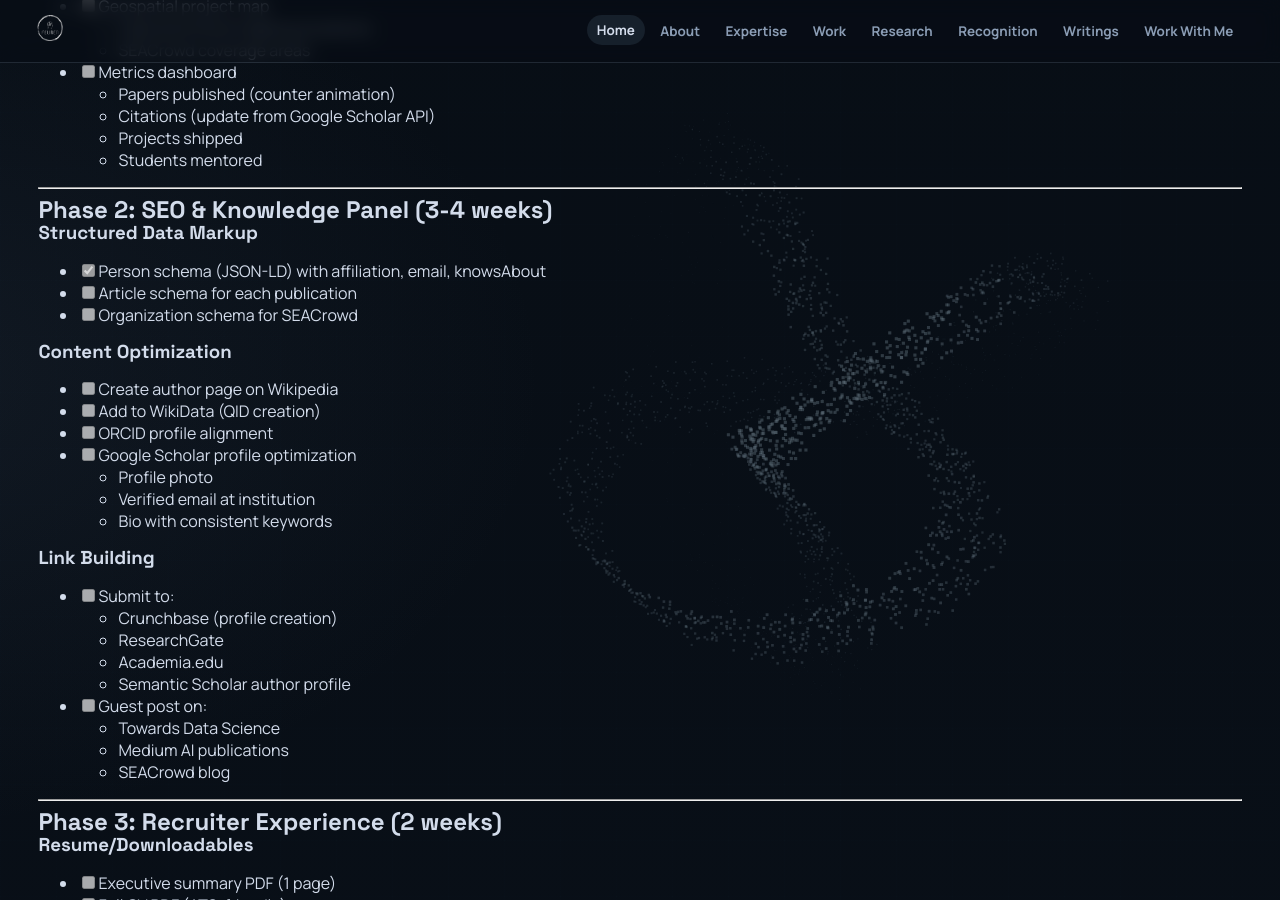
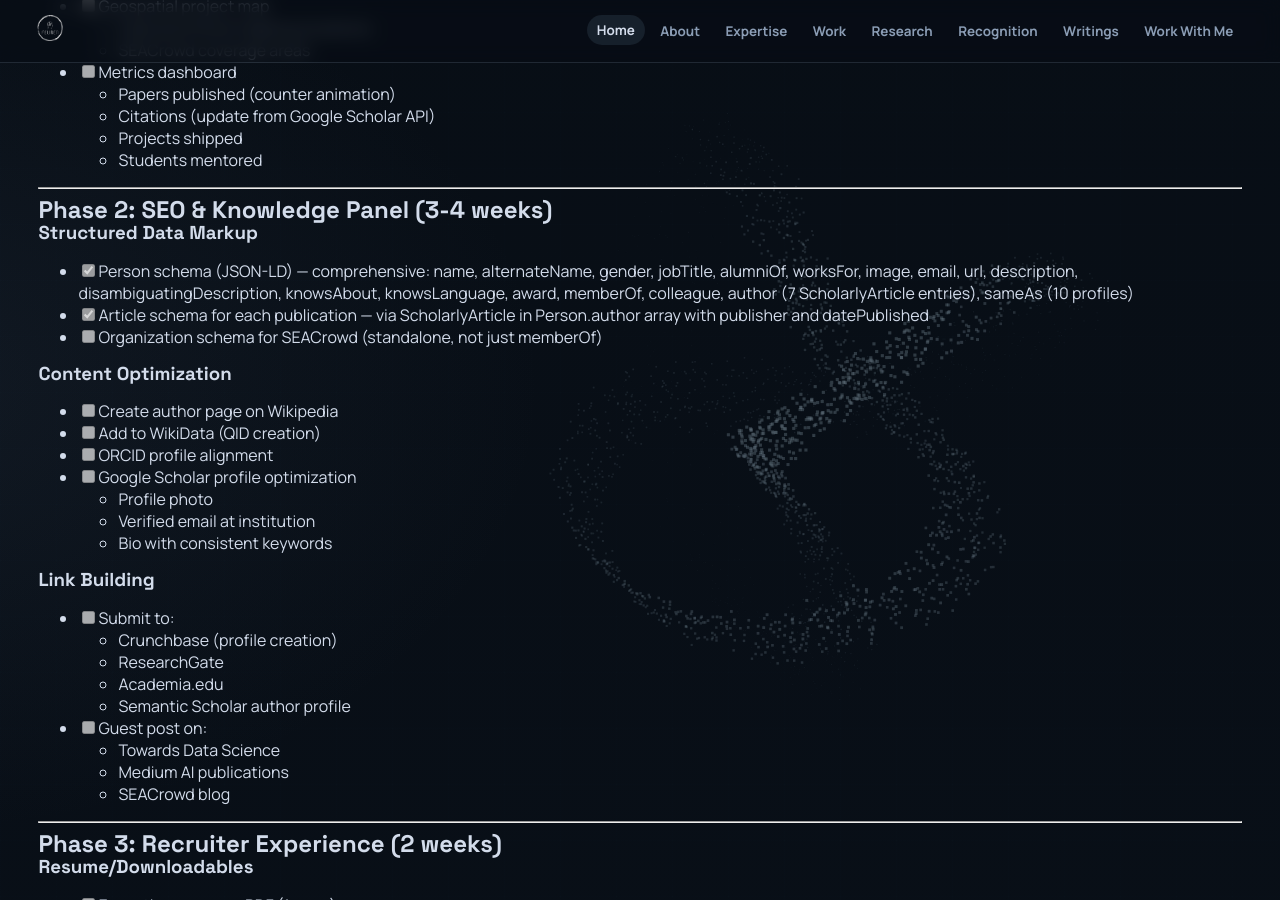
Before and after one commit to Feliren88/feliren88.github.io, a Jekyll site: the page built from backlog.md, in a window 1280 px wide and 900 px high, scrolled down 1186 px. Built offline with Jekyll 4.4.1, drawn with Linux system fonts in a browser that asks for light colours; our own code applies the rules of GitHub Pages for plain Markdown files; some of the changed text lies outside the part shown.

Commit message:
Update README, backlog, and CLAUDE.md to reflect JSON-LD improvements
Documents comprehensive Person schema coverage, marks structured data
backlog items complete, and adds authoring note for future publications.

Co-Authored-By: Claude Sonnet 4.6 <noreply@anthropic.com>

```diff
--- a/backlog.md
+++ b/backlog.md
@@ -53,9 +53,9 @@
 ## Phase 2: SEO & Knowledge Panel (3-4 weeks)
 
 ### Structured Data Markup
-- [x] Person schema (JSON-LD) with affiliation, email, knowsAbout
-- [ ] Article schema for each publication
-- [ ] Organization schema for SEACrowd
+- [x] Person schema (JSON-LD) — comprehensive: name, alternateName, gender, jobTitle, alumniOf, worksFor, image, email, url, description, disambiguatingDescription, knowsAbout, knowsLanguage, award, memberOf, colleague, author (7 ScholarlyArticle entries), sameAs (10 profiles)
+- [x] Article schema for each publication — via ScholarlyArticle in Person.author array with publisher and datePublished
+- [ ] Organization schema for SEACrowd (standalone, not just memberOf)
 
 ### Content Optimization
 - [ ] Create author page on Wikipedia
@@ -180,7 +180,7 @@
 ### Must Have (Week 1)
 1. [x] Professional headshots uploaded (profile.png exists)
 2. Publication images/thumbnails
-3. [x] Person schema markup
+3. [x] Person schema markup — comprehensive JSON-LD with publications, awards, colleagues, languages
 4. Executive summary PDF
 
 ### Should Have (Weeks 2-3)
```
Also changed, not shown: CLAUDE.md (+11 -0 lines), README.md.
